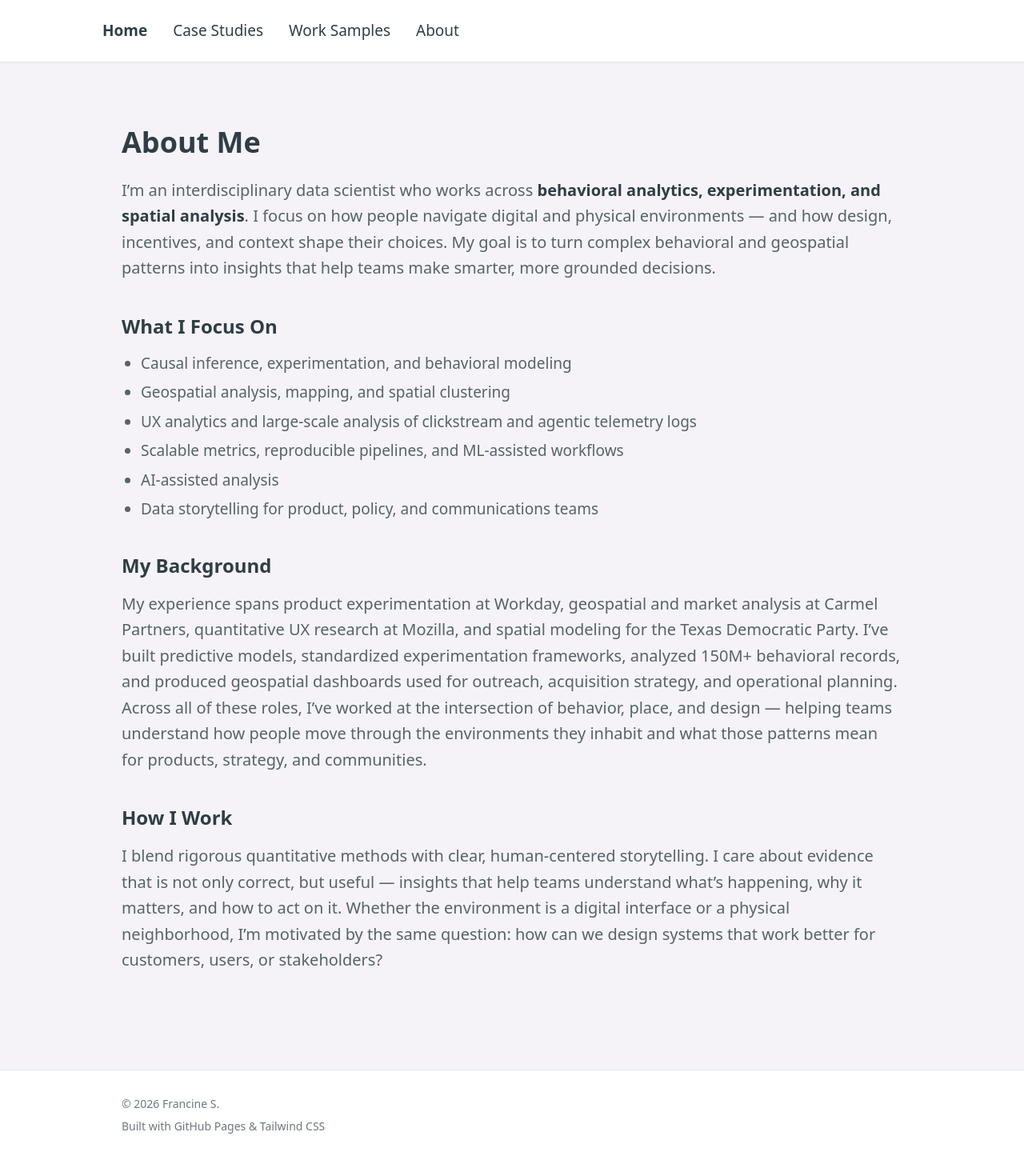
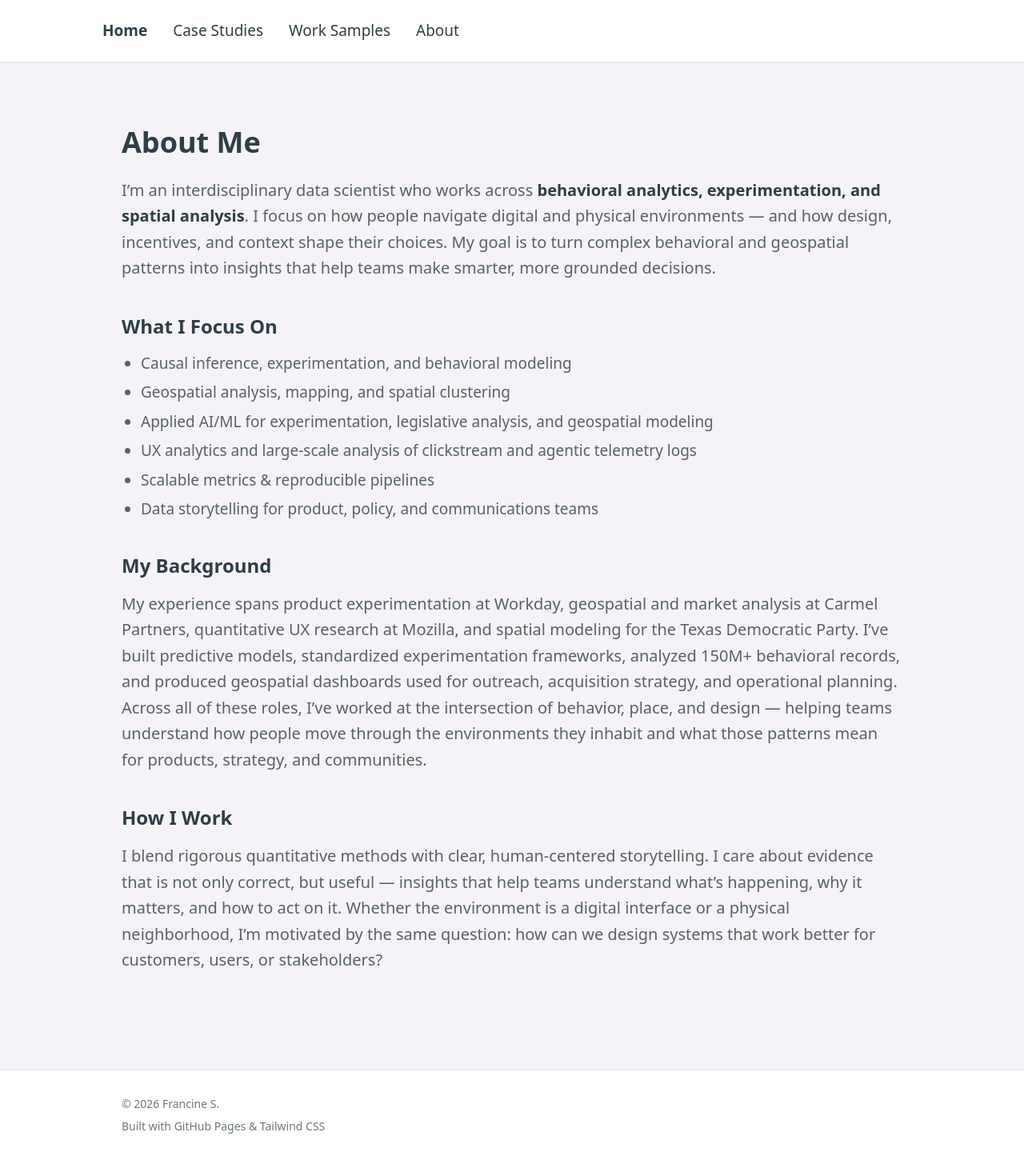
Before and after one commit to francine-i-stephens/francine-portfolio, a Jekyll site: the page about.html, which Jekyll copies as it is, in a window 1280 px wide. Shown: the whole page at 80% size. Built offline with Jekyll 4.4.1, drawn with Linux system fonts in a browser that asks for light colours; nearby versions of some CDN libraries.

Commit message:
Update about.html

```diff
--- a/about.html
+++ b/about.html
@@ -49,9 +49,9 @@
     <ul class="list-disc pl-6 space-y-2 text-charcoal/80 mb-10">
       <li>Causal inference, experimentation, and behavioral modeling</li>
       <li>Geospatial analysis, mapping, and spatial clustering</li>
+      <li>Applied AI/ML for experimentation, legislative analysis, and geospatial modeling</li>
       <li>UX analytics and large‑scale analysis of clickstream and agentic telemetry logs</li>
-      <li>Scalable metrics, reproducible pipelines, and ML‑assisted workflows</li>
-      <li>AI-assisted analysis</li>
+      <li>Scalable metrics & reproducible pipelines</li>
       <li>Data storytelling for product, policy, and communications teams</li>
     </ul>
 
```
